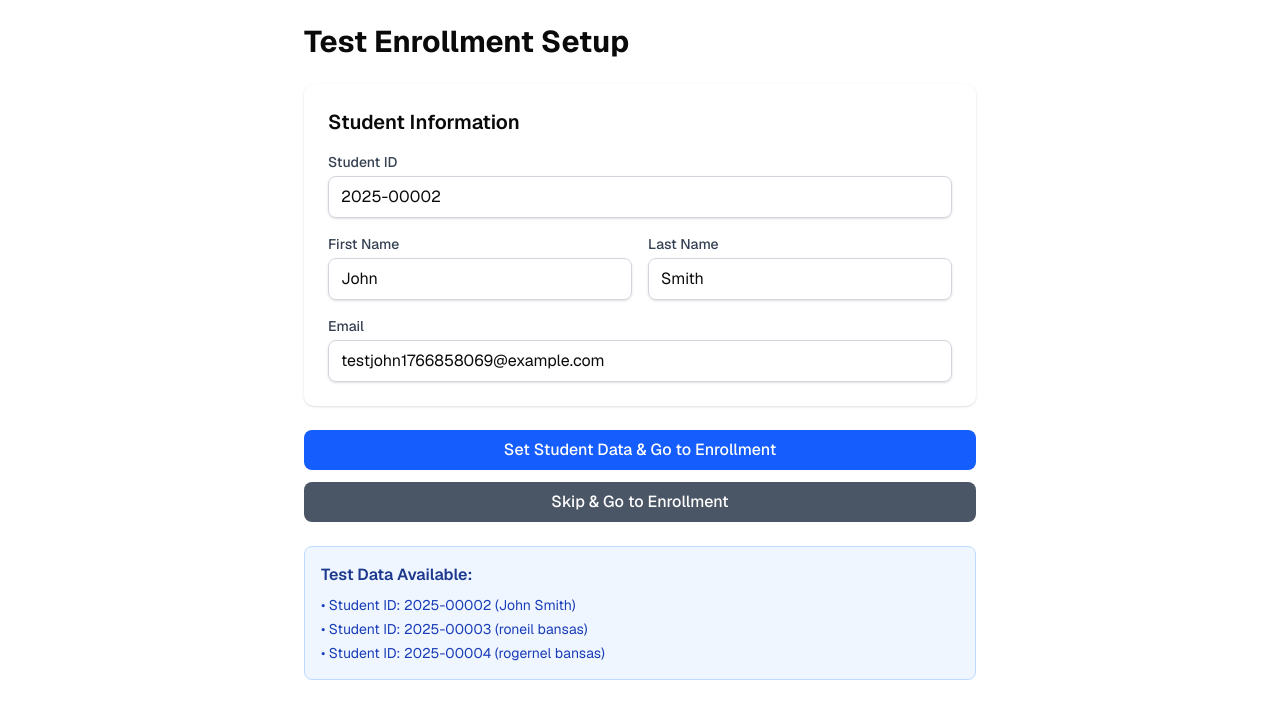
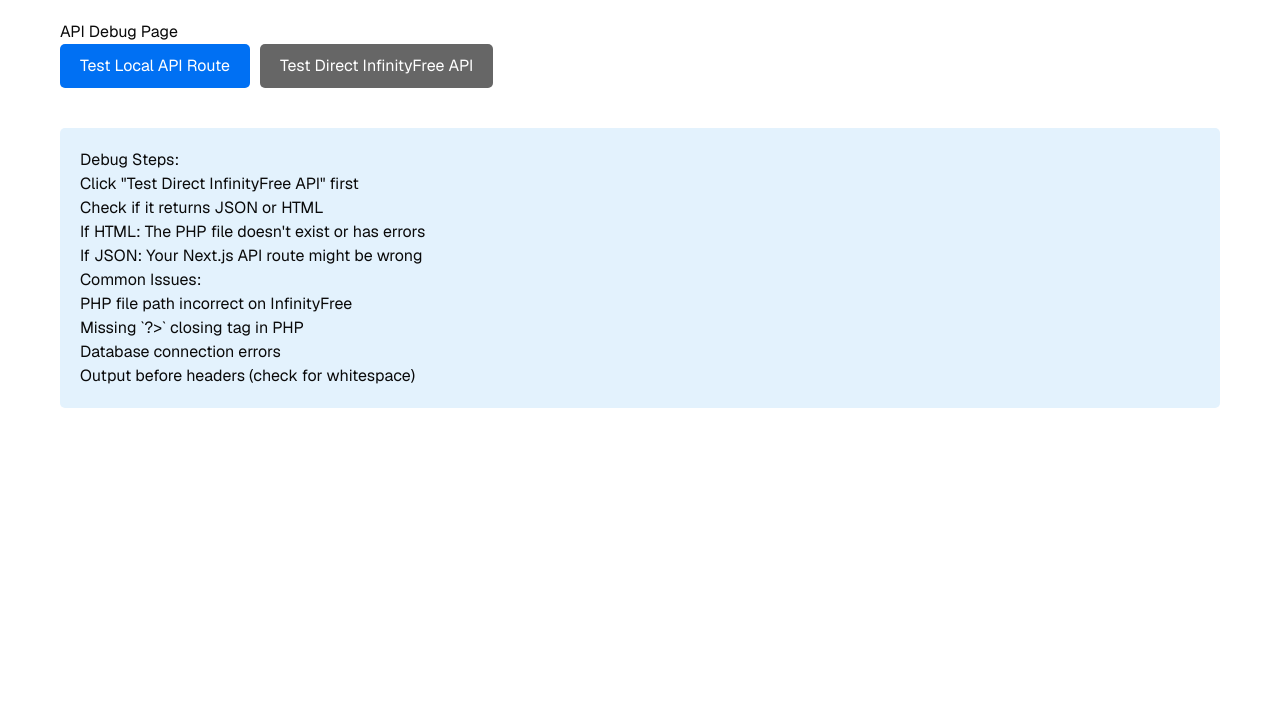
Before and after one commit to Miracle5222/enrollment_deploy, a Next.js app: page /test-enrollment in a window 1280 px wide. Shown: the top 718 px of the page. Built offline with nearby package versions, Linux system fonts and the light colour scheme.

Commit message:
enrollment

```diff
--- /dev/null
+++ b/app/api/grades.js
@@ -0,0 +1,22 @@
+// Create this file: pages/api/grades.js
+export default async function handler(req, res) {
+    const { student_id } = req.query;
+
+    try {
+        // This fetch happens on the SERVER side (no CORS issues)
+        const response = await fetch(
+            `http://zdspgc-mahayag.rf.gd/admin/api/get_student_grades.php?student_id=${student_id}`
+        );
+
+        const data = await response.json();
+
+        // Send back to frontend
+        res.status(200).json(data);
+
+    } catch (error) {
+        res.status(500).json({
+            success: false,
+            message: 'Server error: ' + error.message
+        });
+    }
+}
--- a/app/api/proxy/route.ts
+++ b/app/api/proxy/route.ts
@@ -64,22 +64,31 @@ export async function GET(request: NextRequest) {
     try {
         const searchParams = request.nextUrl.searchParams;
         const action = searchParams.get('action');
+        const endpoint = searchParams.get('endpoint'); // New: allow specifying custom endpoint
 
-        if (!action) {
+        if (!action && !endpoint) {
             return NextResponse.json(
-                { success: false, message: 'Action parameter required' },
+                { success: false, message: 'Action or endpoint parameter required' },
                 { status: 400 }
             );
         }
 
         // Build the backend URL with all query parameters (configurable)
         const backendBase = process.env.BACKEND_API_BASE || 'http://localhost/online_enrollment_system/admin/api';
-        const backendUrl = new URL(backendBase.replace(/\/$/, '') + '/manage_data.php');
-        backendUrl.searchParams.append('action', action);
+        let backendUrl: URL;
+
+        // If endpoint is provided (for direct API calls like get_student_grades.php), use it directly
+        if (endpoint) {
+            backendUrl = new URL(backendBase.replace(/\/$/, '') + '/' + endpoint);
+        } else {
+            // Otherwise use manage_data.php with action parameter
+            backendUrl = new URL(backendBase.replace(/\/$/, '') + '/manage_data.php');
+            backendUrl.searchParams.append('action', action);
+        }
 
         // Copy all other query parameters
         searchParams.forEach((value, key) => {
-            if (key !== 'action') {
+            if (key !== 'action' && key !== 'endpoint') {
                 backendUrl.searchParams.append(key, value);
             }
         });
--- a/app/layout.tsx
+++ b/app/layout.tsx
@@ -26,7 +26,7 @@ export default function RootLayout({
   return (
     <html lang="en" suppressHydrationWarning className={`${geistSans.variable} ${geistMono.variable}`}>
       <head />
-      <body>
+      <body suppressHydrationWarning>
         <Providers>
           <ThemeProvider
             attribute="class"
--- a/app/test-enrollment/page.tsx
+++ b/app/test-enrollment/page.tsx
@@ -1,129 +1,152 @@
+// app/test-enrollment/page.tsx
 'use client';
 
-import React, { useState } from 'react';
-import { useRouter } from 'next/navigation';
+import { useState } from 'react';
 
-export default function TestEnrollmentSetup() {
-  const router = useRouter();
-  const [formData, setFormData] = useState({
-    student_id: '2025-00002',
-    firstname: 'John',
-    lastname: 'Smith',
-    email: 'testjohn1766858069@example.com',
-  });
+export default function TestPage() {
+  const [data, setData] = useState(null);
+  const [loading, setLoading] = useState(false);
+  const [error, setError] = useState('');
+  const [rawResponse, setRawResponse] = useState('');
 
-  const handleChange = (e: React.ChangeEvent<HTMLInputElement>) => {
-    const { name, value } = e.target;
-    setFormData(prev => ({
-      ...prev,
-      [name]: value,
-    }));
+  const testAPI = async () => {
+    setLoading(true);
+    setError('');
+    setRawResponse('');
+
+    try {
+      const url = '/api/grades?student_id=2025-00003';
+      console.log('Fetching from:', url);
+
+      const response = await fetch(url);
+
+      // Get response as text first
+      const text = await response.text();
+      console.log('Raw response:', text.substring(0, 200) + '...');
+      setRawResponse(text);
+
+      // Check if it's HTML
+      if (text.trim().startsWith('<!DOCTYPE') || text.trim().startsWith('<html')) {
+        throw new Error('Server returned HTML instead of JSON. Check API endpoint.');
+      }
+
+      // Try to parse as JSON
+      const result = JSON.parse(text);
+      setData(result);
+
+    } catch (err: any) {
+      console.error('Error details:', err);
+      setError(err.message);
+    } finally {
+      setLoading(false);
+    }
   };
 
-  const handleSetupStudent = () => {
-    // Store student data in localStorage
-    localStorage.setItem('student', JSON.stringify(formData));
-    alert(`Student data stored: ${formData.student_id} - ${formData.firstname} ${formData.lastname}`);
+  const testDirectAPI = async () => {
+    setLoading(true);
+    setError('');
 
-    // Redirect to enrollment page
-    setTimeout(() => {
-      router.push('/enrollment');
-    }, 1000);
+    try {
+      const url = 'http://zdspgc-mahayag.rf.gd/admin/api/get_student_grades.php?student_id=2025-00003';
+      console.log('Testing direct API:', url);
+
+      const response = await fetch(url);
+      const text = await response.text();
+
+      console.log('Direct response preview:', text.substring(0, 500));
+      setRawResponse(text);
+
+      // Check what's returned
+      if (text.includes('404') || text.includes('Not Found')) {
+        setError('API endpoint not found (404)');
+      } else if (text.includes('Error') || text.includes('exception')) {
+        setError('PHP error returned: ' + text.substring(0, 200));
+      } else {
+        setError('Unknown response format. See raw response below.');
+      }
+
+    } catch (err: any) {
+      setError('Network error: ' + err.message);
+    } finally {
+      setLoading(false);
+    }
   };
 
   return (
-    <div className="container mx-auto p-6">
-      <div className="max-w-2xl mx-auto">
-        <h1 className="text-3xl font-bold mb-6">Test Enrollment Setup</h1>
+    <div style={{ padding: 20, maxWidth: 1200, margin: '0 auto' }}>
+      <h1>API Debug Page</h1>
 
-        <div className="bg-white shadow rounded-lg p-6 mb-6">
-          <h2 className="text-xl font-semibold mb-4">Student Information</h2>
+      <div style={{ display: 'flex', gap: 10, marginBottom: 20 }}>
+        <button
+          onClick={testAPI}
+          disabled={loading}
+          style={{ padding: '10px 20px', background: '#0070f3', color: 'white', border: 'none', borderRadius: 5 }}
+        >
+          Test Local API Route
+        </button>
 
-          <div className="space-y-4">
-            <div>
-              <label htmlFor="student_id" className="block text-sm font-medium text-gray-700">
-                Student ID
-              </label>
-              <input
-                type="text"
-                id="student_id"
-                name="student_id"
-                value={formData.student_id}
-                onChange={handleChange}
-                className="mt-1 w-full px-3 py-2 border border-gray-300 rounded-md shadow-sm focus:outline-none focus:ring-blue-500 focus:border-blue-500"
-              />
-            </div>
+        <button
+          onClick={testDirectAPI}
+          disabled={loading}
+          style={{ padding: '10px 20px', background: '#666', color: 'white', border: 'none', borderRadius: 5 }}
+        >
+          Test Direct InfinityFree API
+        </button>
+      </div>
 
-            <div className="grid grid-cols-2 gap-4">
-              <div>
-                <label htmlFor="firstname" className="block text-sm font-medium text-gray-700">
-                  First Name
-                </label>
-                <input
-                  type="text"
-                  id="firstname"
-                  name="firstname"
-                  value={formData.firstname}
-                  onChange={handleChange}
-                  className="mt-1 w-full px-3 py-2 border border-gray-300 rounded-md shadow-sm focus:outline-none focus:ring-blue-500 focus:border-blue-500"
-                />
-              </div>
+      {loading && <p>Loading...</p>}
 
-              <div>
-                <label htmlFor="lastname" className="block text-sm font-medium text-gray-700">
-                  Last Name
-                </label>
-                <input
-                  type="text"
-                  id="lastname"
-                  name="lastname"
-                  value={formData.lastname}
-                  onChange={handleChange}
-                  className="mt-1 w-full px-3 py-2 border border-gray-300 rounded-md shadow-sm focus:outline-none focus:ring-blue-500 focus:border-blue-500"
-                />
-              </div>
-            </div>
+      {error && (
+        <div style={{ background: '#ffebee', color: '#c62828', padding: 15, borderRadius: 5, marginBottom: 20 }}>
+          <h3>Error:</h3>
+          <p>{error}</p>
+        </div>
+      )}
 
-            <div>
-              <label htmlFor="email" className="block text-sm font-medium text-gray-700">
-                Email
-              </label>
-              <input
-                type="email"
-                id="email"
-                name="email"
-                value={formData.email}
-                onChange={handleChange}
-                className="mt-1 w-full px-3 py-2 border border-gray-300 rounded-md shadow-sm focus:outline-none focus:ring-blue-500 focus:border-blue-500"
-              />
-            </div>
-          </div>
+      {data && (
+        <div style={{ marginTop: 30 }}>
+          <h2>Success! Data Received:</h2>
+          <pre style={{ background: '#f5f5f5', padding: 20, borderRadius: 5, overflow: 'auto' }}>
+            {JSON.stringify(data, null, 2)}
+          </pre>
         </div>
+      )}
 
-        <div className="space-y-3">
-          <button
-            onClick={handleSetupStudent}
-            className="w-full bg-blue-600 text-white py-2 px-4 rounded-md hover:bg-blue-700 transition-colors font-medium"
-          >
-            Set Student Data & Go to Enrollment
-          </button>
+      {rawResponse && (
+        <div style={{ marginTop: 30 }}>
+          <h3>Raw Response:</h3>
+          <textarea
+            readOnly
+            value={rawResponse}
+            style={{
+              width: '100%',
+              height: '300px',
+              padding: 10,
+              fontFamily: 'monospace',
+              background: '#f5f5f5',
+              border: '1px solid #ccc',
+              borderRadius: 5
+            }}
+          />
+        </div>
+      )}
 
-          <a
-            href="/enrollment"
-            className="block w-full bg-gray-600 text-white py-2 px-4 rounded-md hover:bg-gray-700 transition-colors font-medium text-center"
-          >
-            Skip & Go to Enrollment
-          </a>
-        </div>
+      <div style={{ marginTop: 40, background: '#e3f2fd', padding: 20, borderRadius: 5 }}>
+        <h3>Debug Steps:</h3>
+        <ol>
+          <li>Click "Test Direct InfinityFree API" first</li>
+          <li>Check if it returns JSON or HTML</li>
+          <li>If HTML: The PHP file doesn't exist or has errors</li>
+          <li>If JSON: Your Next.js API route might be wrong</li>
+        </ol>
 
-        <div className="mt-6 p-4 bg-blue-50 border border-blue-200 rounded-md">
-          <h3 className="font-semibold text-blue-900 mb-2">Test Data Available:</h3>
-          <ul className="text-sm text-blue-800 space-y-1">
-            <li>• Student ID: 2025-00002 (John Smith)</li>
-            <li>• Student ID: 2025-00003 (roneil bansas)</li>
-            <li>• Student ID: 2025-00004 (rogernel bansas)</li>
-          </ul>
-        </div>
+        <h4>Common Issues:</h4>
+        <ul>
+          <li>PHP file path incorrect on InfinityFree</li>
+          <li>Missing `?&gt;` closing tag in PHP</li>
+          <li>Database connection errors</li>
+          <li>Output before headers (check for whitespace)</li>
+        </ul>
       </div>
     </div>
   );
```
Also changed, not shown: app/grades/page.tsx (+50 -23 lines).
